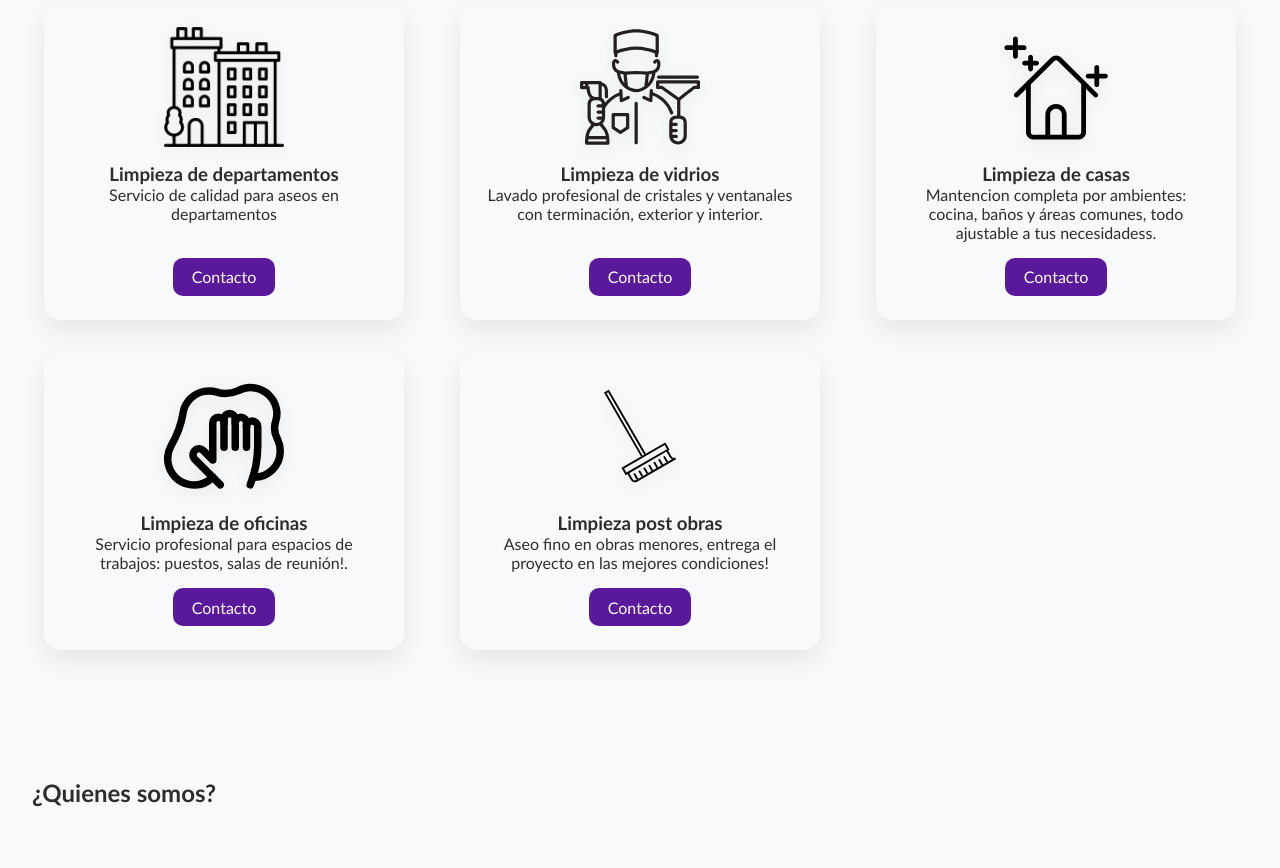
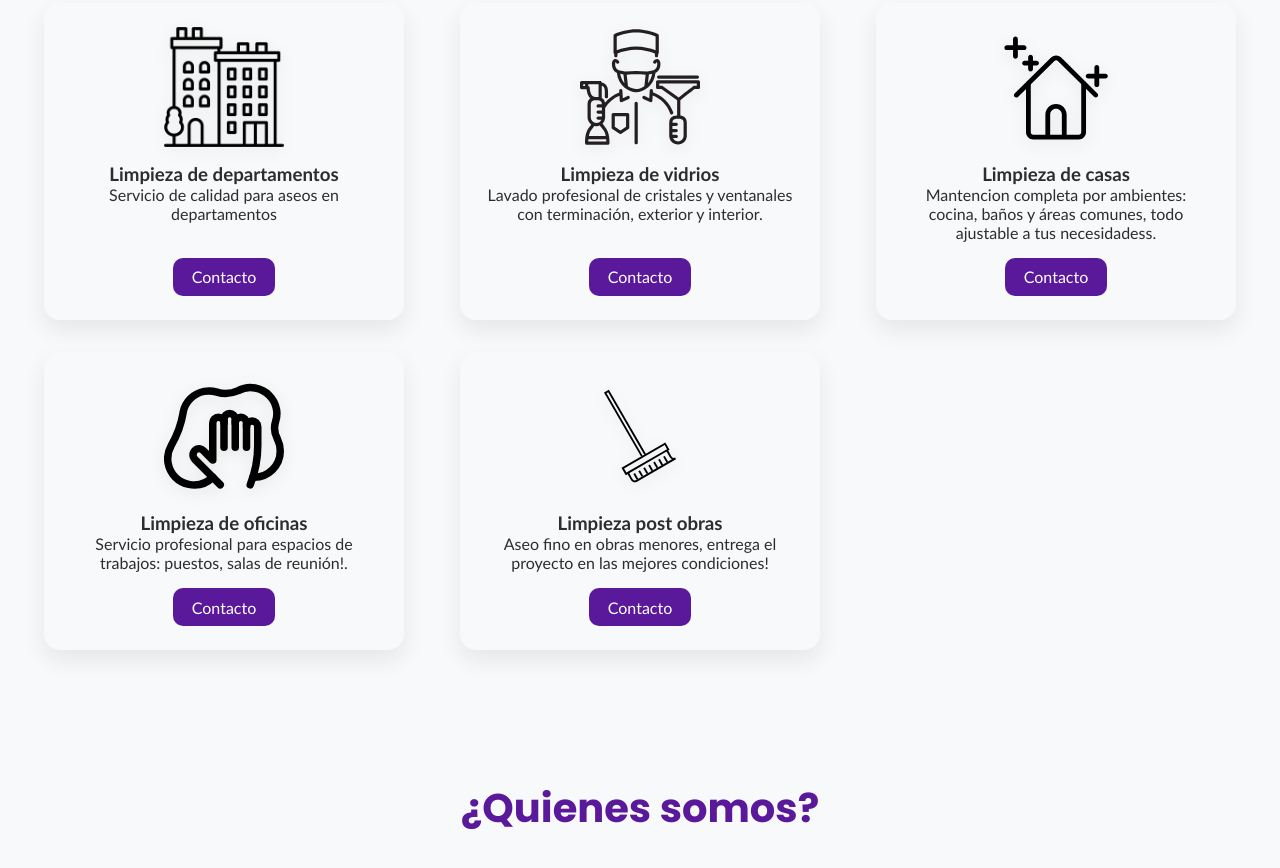
Before and after one commit to Popicode/web-cleanQuick, a plain HTML site: page index.html in a window 1280 px wide. Shown: the part 1133-2001 px from the top of the page. Drawn offline with Linux system fonts and the light colour scheme.

```diff
--- a/CSS/style.css
+++ b/CSS/style.css
@@ -576,3 +576,17 @@
     background: transparent;
     padding: 4rem 2rem;
 }
+
+.container-nosotros {
+    display: grid;
+    grid-template-columns: 1.1fr 1fr;
+}
+
+.container-nosotros>h2 {
+    color: var(--color-principal-oscuro);
+    position: relative;
+    text-align: center;
+    font-size: 2.5rem;
+    grid-column: 1 / -1;
+    font-family: "Poppins", sans-serif;
+}
```
